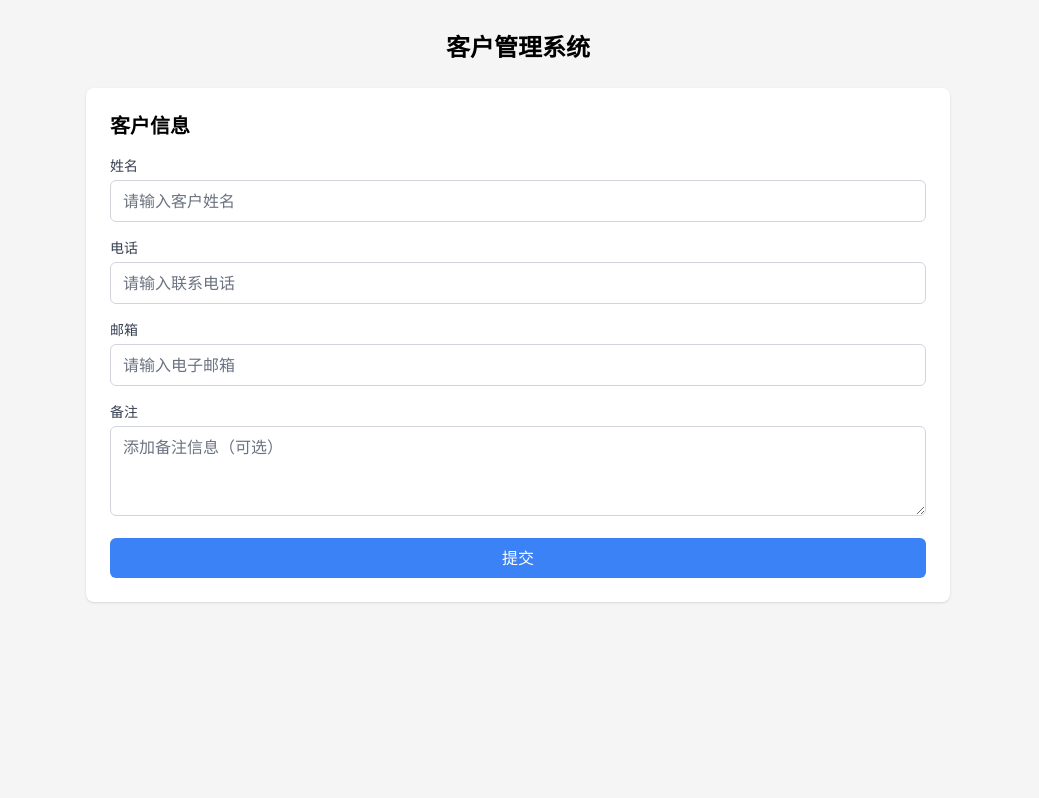
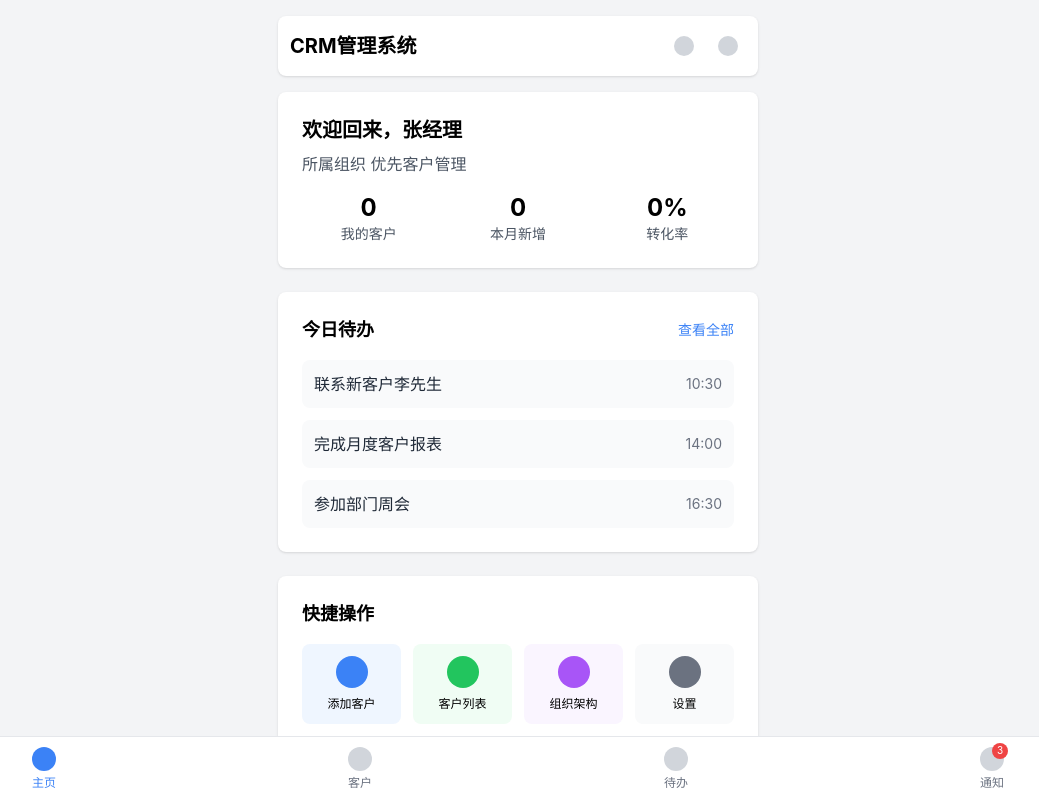
Before and after one commit to daji16868/telegram-crm-webapp, a React (Vite) app: page / in a window 1280 px wide. Shown: the top 798 px of the page, without its empty margins (122-1161 px from the left). Built offline with nearby package versions, Linux system fonts and the light colour scheme.

Commit message:
更新App.tsx添加多页面功能

```diff
--- a/src/App.tsx
+++ b/src/App.tsx
@@ -1,23 +1,31 @@
-import React, { useState, useEffect } from 'react';
-import { CustomerForm } from './components/CustomerForm';
-import { CustomerList } from './components/CustomerList';
-import { Customer, CustomerFormData } from './types/customer';
-import { WebApp } from './utils/telegram';
+import React, { useState, useEffect } from 'react'
+import { CustomerForm } from './components/CustomerForm'
+import { CustomerList } from './components/CustomerList'
+import { Customer, CustomerFormData } from './types/customer'
+import { WebApp } from './utils/telegram'
+import { Dashboard } from './components/Dashboard'
+import { BottomNavigation, NavPage } from './components/BottomNavigation'
+import { TodoList } from './components/TodoList'
+import { NotificationCenter } from './components/NotificationCenter'
 
 const App: React.FC = () => {
-  const [customers, setCustomers] = useState<Customer[]>([]);
-  const [isFormVisible, setIsFormVisible] = useState(true);
-  const [editingCustomer, setEditingCustomer] = useState<Customer | null>(null);
+  const [customers, setCustomers] = useState<Customer[]>([])
+  const [isFormVisible, setIsFormVisible] = useState(false)
+  const [editingCustomer, setEditingCustomer] = useState<Customer | null>(null)
+  const [currentPage, setCurrentPage] = useState<NavPage>('dashboard')
 
-  // 添加检查确保应用正常加载
   useEffect(() => {
-    console.log('App loaded!');
+    console.log('App loaded!')
     if (WebApp) {
-      console.log('Telegram WebApp is available');
+      console.log('Telegram WebApp is available')
+      // 初始化Telegram WebApp
+      WebApp.enableClosingConfirmation()
+      WebApp.ready()
+      WebApp.expand()
     } else {
-      console.log('Telegram WebApp is not available');
+      console.log('Telegram WebApp is not available')
     }
-  }, []);
+  }, [])
 
   const handleSubmit = (formData: CustomerFormData) => {
     if (editingCustomer) {
@@ -26,58 +34,138 @@ const App: React.FC = () => {
         customer.id === editingCustomer.id
           ? { ...customer, ...formData }
           : customer
-      );
-      setCustomers(updatedCustomers);
-      setEditingCustomer(null);
+      )
+      setCustomers(updatedCustomers)
+      setEditingCustomer(null)
     } else {
       // 添加新客户
       const newCustomer: Customer = {
         id: Date.now().toString(),
         ...formData,
         createdAt: new Date().toISOString()
-      };
-      setCustomers([...customers, newCustomer]);
       }
-    setIsFormVisible(false);
+      setCustomers([...customers, newCustomer])
+    }
+    setIsFormVisible(false)
 
-    // 通过 WebApp 发送数据
     if (WebApp) {
-      console.log('Sending data to Telegram', formData);
+      console.log('Sending data to Telegram', formData)
       WebApp.sendData(JSON.stringify({
         action: 'add_customer',
         customer: formData
-      }));
-      WebApp.close();
+      }))
+      // 不要自动关闭WebApp，让用户可以继续使用
+      // WebApp.close()
     }
-  };
+  }
 
   const handleEdit = (customer: Customer) => {
-    setEditingCustomer(customer);
-    setIsFormVisible(true);
-  };
+    setEditingCustomer(customer)
+    setIsFormVisible(true)
+  }
 
   const handleDelete = (customer: Customer) => {
-    const updatedCustomers = customers.filter(c => c.id !== customer.id);
-    setCustomers(updatedCustomers);
-  };
+    const updatedCustomers = customers.filter(c => c.id !== customer.id)
+    setCustomers(updatedCustomers)
+  }
 
+  const handleAddCustomer = () => {
+    setEditingCustomer(null)
+    setIsFormVisible(true)
+  }
+
+  const handleBackFromForm = () => {
+    setIsFormVisible(false)
+    setEditingCustomer(null)
+  }
+
+  // 渲染当前页面内容
+  const renderPageContent = () => {
+    // 如果表单可见，则优先显示表单
+    if (isFormVisible) {
       return (
-    <div className="container mx-auto px-4 py-8 max-w-4xl">
-      <h1 className="text-2xl font-bold mb-6 text-center">客户管理系统</h1>
-      {isFormVisible ? (
+        <div className="mb-20">
+          <div className="flex items-center mb-4">
+            <button
+              className="mr-2 p-2 bg-gray-100 rounded-full"
+              onClick={handleBackFromForm}
+            >
+              <span className="block w-4 h-4 border-l-2 border-b-2 border-gray-500 transform rotate-45"></span>
+            </button>
+            <h2 className="text-xl font-semibold">{editingCustomer ? '编辑客户' : '添加客户'}</h2>
+          </div>
           <CustomerForm
             onSubmit={handleSubmit}
             initialData={editingCustomer || undefined}
           />
-      ) : (
+        </div>
+      )
+    }
+
+    // 根据当前页面渲染对应内容
+    switch (currentPage) {
+      case 'dashboard':
+        return (
+          <div className="mb-20">
+            <Dashboard customers={customers} username="张经理" organization="优先客户管理" />
+          </div>
+        )
+      case 'customers':
+        return (
+          <div className="mb-20">
+            <div className="bg-white rounded-lg shadow p-6">
+              <div className="flex justify-between items-center mb-4">
+                <h2 className="text-xl font-semibold">我的客户</h2>
+                <button
+                  className="px-3 py-1 bg-blue-500 text-white rounded-lg text-sm"
+                  onClick={handleAddCustomer}
+                >
+                  添加客户
+                </button>
+              </div>
               <CustomerList
                 customers={customers}
                 onEdit={handleEdit}
                 onDelete={handleDelete}
               />
+            </div>
+          </div>
+        )
+      case 'todos':
+        return <TodoList />
+      case 'notification':
+        return <NotificationCenter />
+      default:
+        return <div>页面不存在</div>
+    }
+  }
+
+  return (
+    <div className="bg-gray-100 min-h-screen">
+      <div className="container mx-auto px-4 py-4 pb-20 max-w-lg">
+        {/* 顶部导航栏 */}
+        <div className="flex justify-between items-center mb-4 bg-white p-3 rounded-lg shadow">
+          <h1 className="text-xl font-bold">CRM管理系统</h1>
+          <div className="flex items-center">
+            <button className="p-2 text-gray-500 hover:text-gray-700">
+              <span className="block w-5 h-5 bg-gray-300 rounded-full"></span>
+            </button>
+            <button className="ml-2 p-2 text-gray-500 hover:text-gray-700">
+              <span className="block w-5 h-5 bg-gray-300 rounded-full"></span>
+            </button>
+          </div>
+        </div>
+
+        {/* 页面内容 */}
+        {renderPageContent()}
+      </div>
+
+      {/* 底部导航栏 */}
+      {!isFormVisible && (
+        <BottomNavigation currentPage={currentPage} onChangePage={setCurrentPage} />
       )}
     </div>
-  );
-};
+  )
+}
 
-export default App;
+export default App
```
Lines whose indentation alone changed are shown as unchanged.
